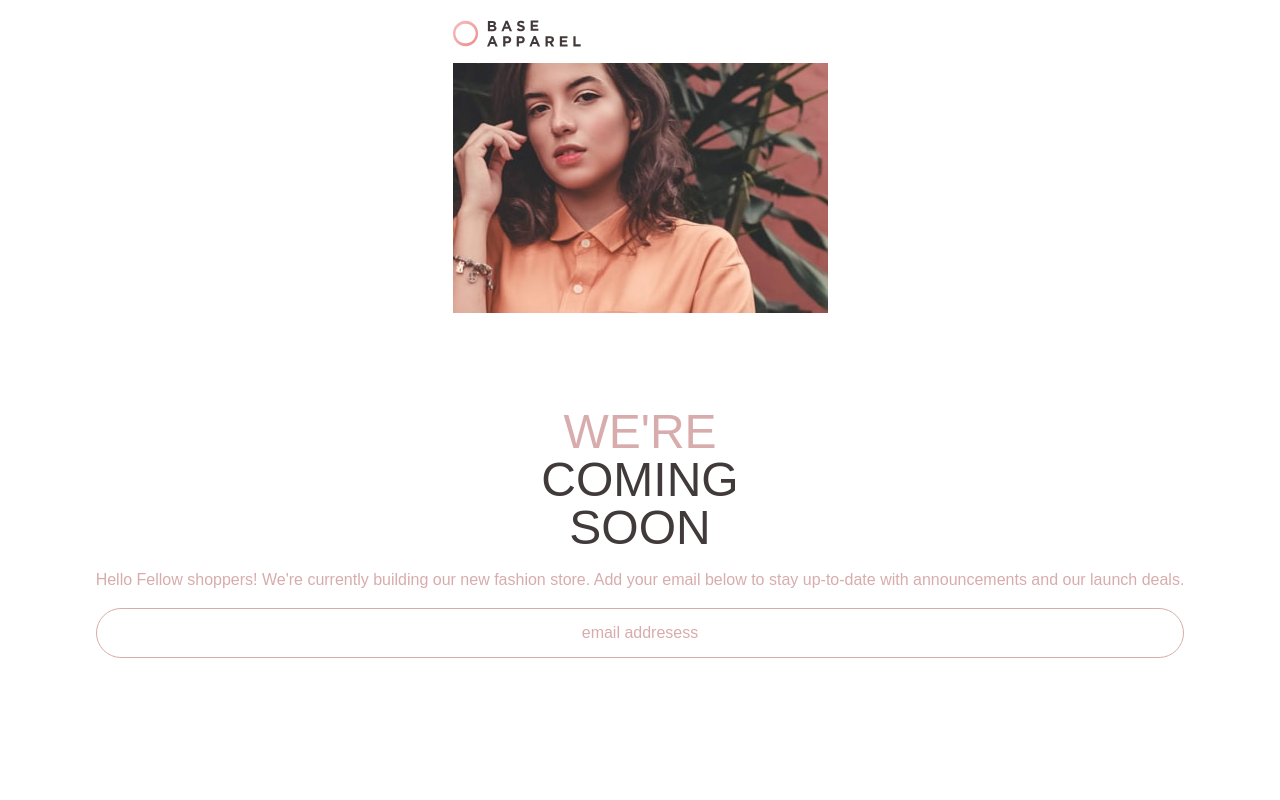
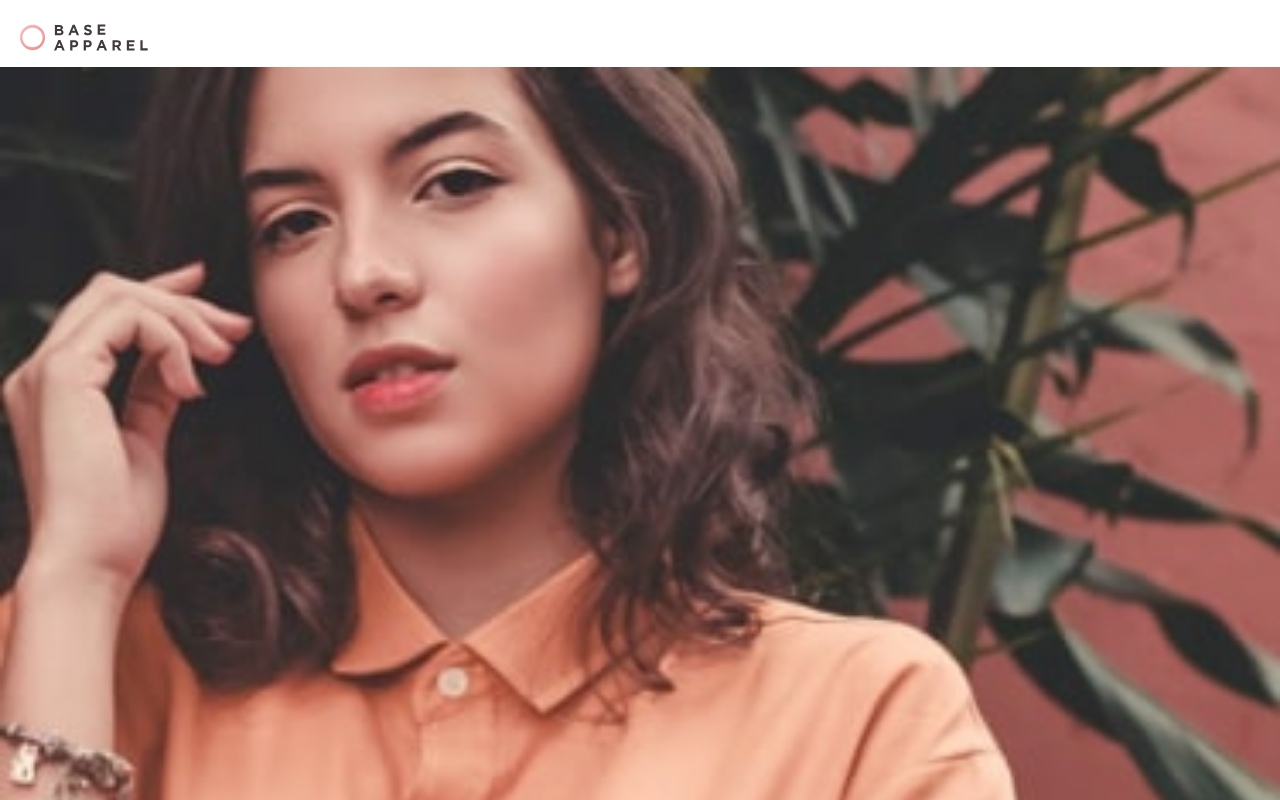
Before and after one commit to ainunnfh/base-apparel-coming-soon, a Next.js app: page / in a window 1280 px wide. Shown: the top 800 px of the page. Built offline with nearby package versions, Linux system fonts and the light colour scheme.

Commit message:
💄update (page): remove padding

```diff
--- a/src/app/page.tsx
+++ b/src/app/page.tsx
@@ -2,14 +2,14 @@
 
 export default function Home() {
   return (
-    <div className="flex flex-col items-center h-screen">
-      <div className="flex flex-col p-5 gap-4">
-        <img className="w-32" src="/logo.svg"></img>
+    <div className="h-screen flex flex-col mt-6 ">
+      <div className="flex flex-col gap-4 ">
+        <img className="w-32 ml-5" src="/logo.svg"></img>
         <img className="w-full  " src="/hero-mobile.jpg"></img>
       </div>
       <div className="text-[#d8acac] p-6 flex flex-col h-1/2 justify-around items-center text-center">
         <div className="flex flex-col gap-4">
-          <p className="text-5xl font-josefinSans uppercase ">
+          <p className="text-5xl font-josefinSans uppercase font-light">
             We&apos;re <br />
             <span className="text-[#413a3a]">
               Coming
```
